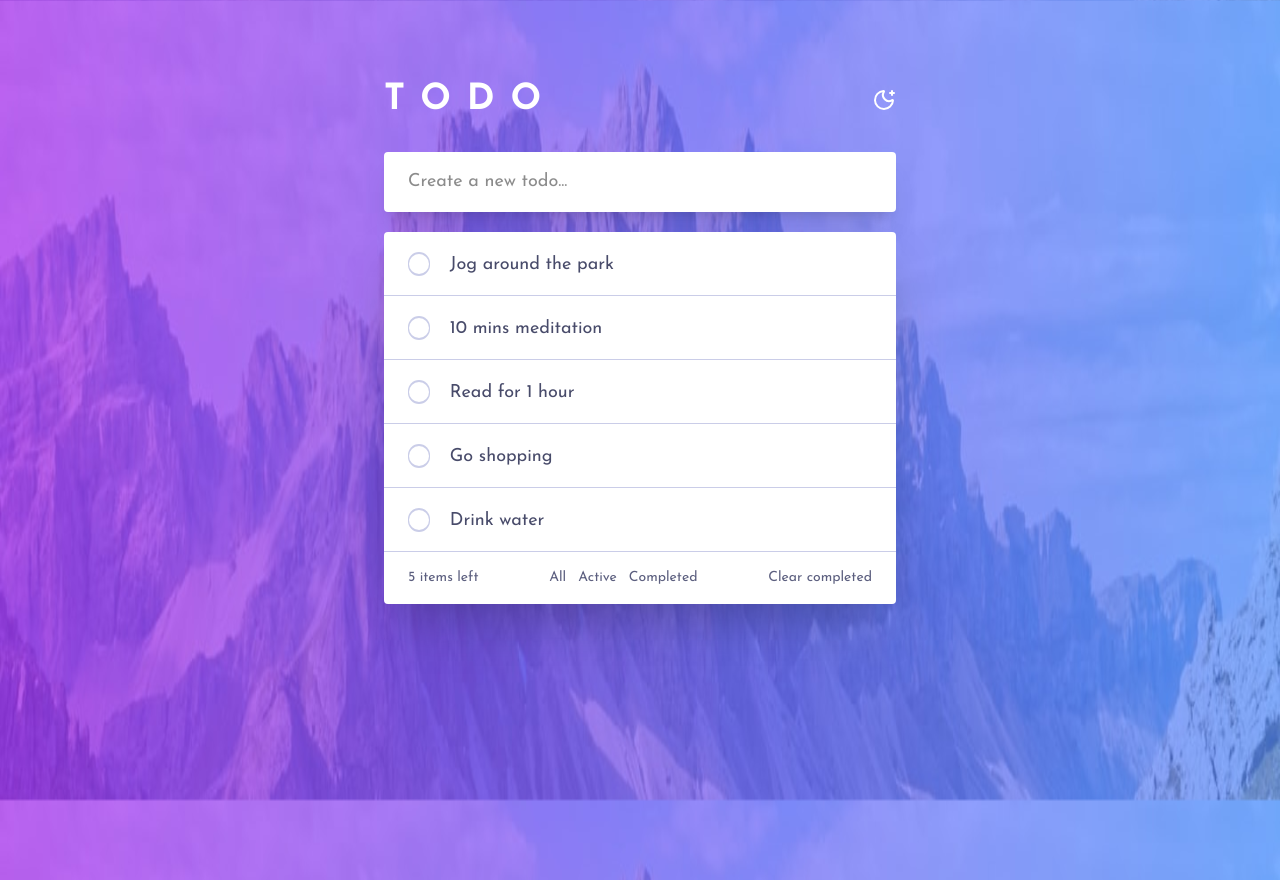
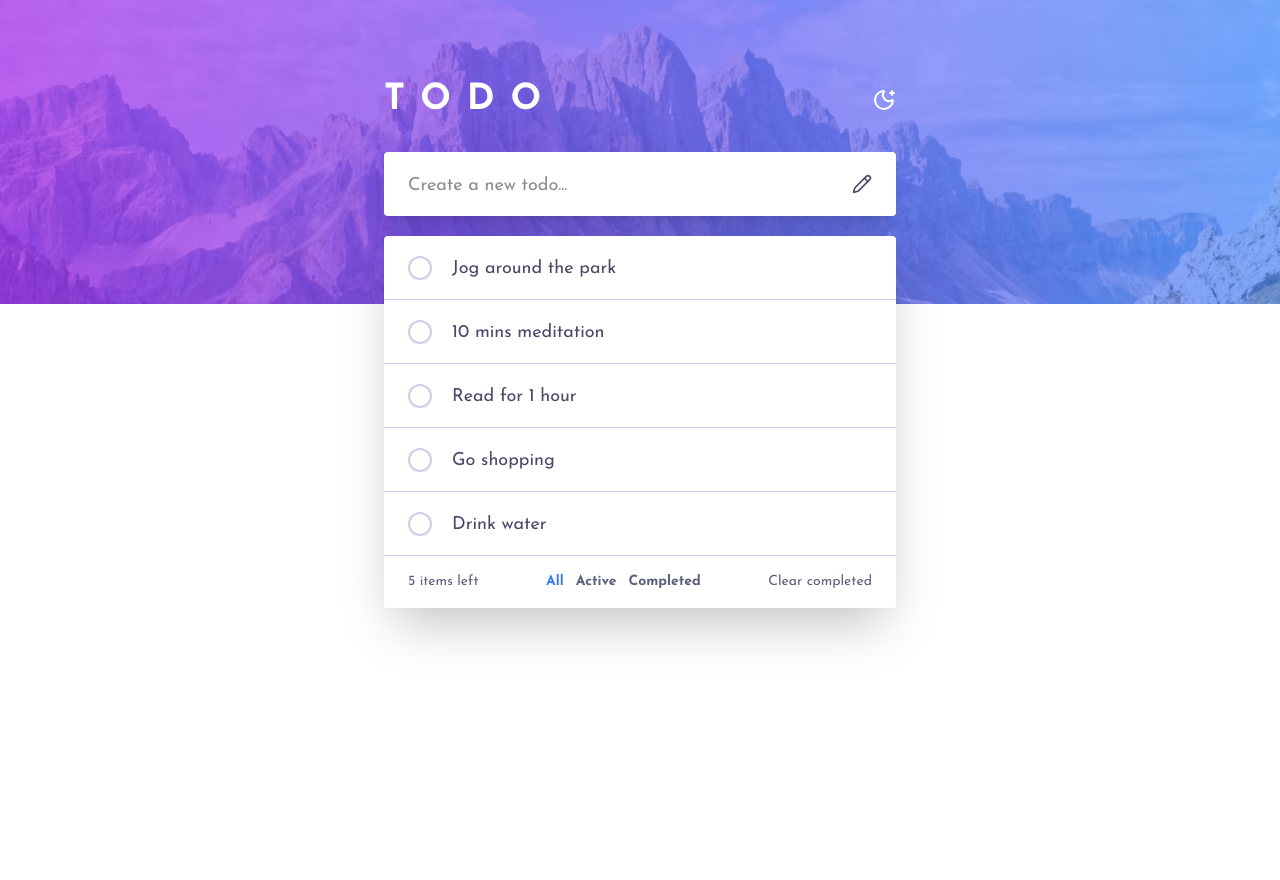
Before and after one commit to apii2/Todo-List, a Next.js app: page / in a window 1280 px wide. After the commit the page ends 800 px from the top, so only its background shows below. Built offline with nearby package versions, Linux system fonts and the light colour scheme.

Commit message:
added styles and submit button

```diff
--- a/src/app/page.tsx
+++ b/src/app/page.tsx
@@ -1,7 +1,7 @@
 "use client";
 
 import TaskList from "@/components/TaskList";
-import { Moon, MoonStar, Sun } from "lucide-react";
+import { MoonStar, Pencil, Sun } from "lucide-react";
 import { useEffect, useState } from "react";
 
 export default function page() {
@@ -15,6 +15,12 @@ export default function page() {
       document.documentElement.classList.add("dark");
     }
   },[isLight]);
+
+  const handleSubmit = (e:React.FormEvent<HTMLFormElement>)=> {
+    e.preventDefault();
+    if(!newTask) return;
+    console.log('New Task...',newTask);
+  }
 
   return (
     <div className="max-w-xl min-w-lg">
@@ -38,15 +44,21 @@ export default function page() {
         </div>
       </header>
 
-      <form className="my-8">
+      <form className="my-8" onSubmit={(e)=>handleSubmit(e)}>
+        <div className="flex items-center justify-between w-full bg-secondary shadow-xl rounded px-6">
           <input
             type="text"
             name="task"
             value={newTask}
             placeholder="Create a new todo..."
             onChange={(e) => setNewTask(e.target.value)}
-          className="w-full bg-secondary px-6 py-4 rounded text-lg shadow-xl focus-visible:border-0 outline-0"
+            className="w-full pt-5 pb-4 text-lg focus-visible:border-0 outline-0"
           />
+
+          <button type="submit">
+            <Pencil className="w-5 h-5 text-input cursor-pointer" />
+          </button>
+        </div>
 
         <TaskList />
       </form>
--- a/src/components/TaskList.tsx
+++ b/src/components/TaskList.tsx
@@ -1,10 +1,28 @@
 "use client";
 
 import { TaskType } from "@/types/TaskType";
-import data from "../json/data.json";
+import data from "../data/data.json";
 import { Check, ClipboardX, X } from "lucide-react";
+import { useState } from "react";
+
+const filters: { id: number; label: "All" | "Active" | "Completed" }[] = [
+  {
+    id: 1,
+    label: "All",
+  },
+  {
+    id: 2,
+    label: "Active",
+  },
+  {
+    id: 3,
+    label: "Completed",
+  },
+];
 
 export default function TaskList() {
+  const [filterOption, setFilterOption] = useState<"All" | "Active" | "Completed">("All");
+
   return (
     <div className="mt-5 shadow-2xl rounded overflow-hidden">
       {data.length ? (
@@ -13,19 +31,15 @@ export default function TaskList() {
             <div
               key={task.id}
               className="group bg-secondary relative text-lg px-6 py-4 not-last:border-b border-secondary-foreground
-            text-input flex items-center justify-between cursor-pointer"
+              text-input grid grid-cols-[1fr_5%] items-center justify-between cursor-pointer"
             >
-            <div className="flex items-center w-full">
-              <input
-                type="checkbox"
-                id={task.name}
-                className="peer appearance-none"
-              />
+              <div className="grid grid-cols-[10%_1fr] items-center w-full">
+                <input type="checkbox" id={task.name} className="peer hidden" />
                 <div
                   className="w-6 h-6 rounded-full overflow-hidden bg-secondary-foreground
                   group-hover:bg-[linear-gradient(140deg,hsl(192,100%,67%),hsl(280,87%,65%))]
                   peer-checked:bg-[linear-gradient(140deg,hsl(192,100%,67%),hsl(280,87%,65%))]
-                cursor-pointer flex items-center justify-center mr-5
+                  cursor-pointer flex items-center justify-center
                   relative
                   after:content-['']
                   after:w-5 after:h-5 after:rounded-full
@@ -33,8 +47,10 @@ export default function TaskList() {
                   after:absolute after:transition-all after:ease-in-out
                   peer-checked:after:bg-transparent"
                 />
-              <Check className="w-3.5 h-3.5 text-white hidden peer-checked:block transition-all ease-in-out
-                absolute top-0 bottom-0 my-auto translate-x-1" />
+                <Check
+                  className="w-3.5 h-3.5 text-white hidden peer-checked:block transition-all ease-in-out
+                  absolute top-0 bottom-0 my-auto translate-x-1.25"
+                />
 
                 <label
                   htmlFor={task.name}
@@ -44,22 +60,30 @@ export default function TaskList() {
                 </label>
               </div>
 
-            <X className="text-secondary-foreground hidden group-hover:block"/>
+              <X className="text-secondary-foreground hidden group-hover:block" />
             </div>
           ))}
 
           <div className="bg-secondary flex items-center justify-between gap-3 px-6 py-4 text-sm text-accent-foreground">
-          <p>
-            5 items left
-          </p>
+            <p>{data.length} items left</p>
 
-          <div className="flex items-center gap-3">
-            <div>All</div>
-            <div>Active</div>
-            <div>Completed</div>
+            <div className="flex items-center gap-3 font-bold">
+              {filters.map((filter) => (
+                <div
+                  key={filter.id}
+                  className={
+                    filterOption === filter.label
+                      ? "text-accent"
+                      : "hover:text-hover cursor-pointer"
+                  }
+                  onClick={() => setFilterOption(filter.label)}
+                >
+                  {filter.label}
+                </div>
+              ))}
             </div>
 
-          <div>
+            <div className="cursor-pointer hover:text-hover">
               Clear completed
             </div>
           </div>
--- a/src/styles/globals.css
+++ b/src/styles/globals.css
@@ -9,6 +9,7 @@
   --input: hsl(235, 19%, 35%); /* Navy 850 */
   --accent: hsl(220, 98%, 61%);
   --accent-foreground: hsl(235, 16%, 43%); /* Purple 600 */
+  --hover: hsl(235, 21%, 11%); /* Navy 950 */
 }
 
 .dark {
@@ -18,6 +19,7 @@
   --secondary: hsl(235, 24%, 19%); /* Navy 900 */
   --secondary-foreground: hsl(233, 14%, 35%); /* Purple 700 */
   --input: hsl(234, 39%, 85%); /* Purple 300 */
+  --hover: hsl(236, 33%, 92%); /* Purple 100 */
 }
 
 @theme inline {
@@ -30,6 +32,7 @@
   --color-secondary-foreground: var(--secondary-foreground);
   --color-accent: var(--accent);
   --color-accent-foreground: var(--accent-foreground);
+  --color-hover: var(--hover);
 }
 
 body {
@@ -37,7 +40,7 @@ body {
   font-family: var(--font-josefin-sans), sans-serif;
   background: var(--background);
   background-image: var(--background-image);
-  @apply min-h-dvh bg-no-repeat! bg-fixed! bg-top! bg-size-[100%_38%]! flex items-start justify-center mt-20;
+  @apply min-h-dvh bg-no-repeat! bg-fixed! bg-top! bg-size-[100%_38%]! flex items-start justify-center pt-20;
 }
 /*
 ### Light Theme
```
Also changed, not shown: src/data/data.json (line endings or trailing spaces). Lines whose indentation alone changed are shown as unchanged.
